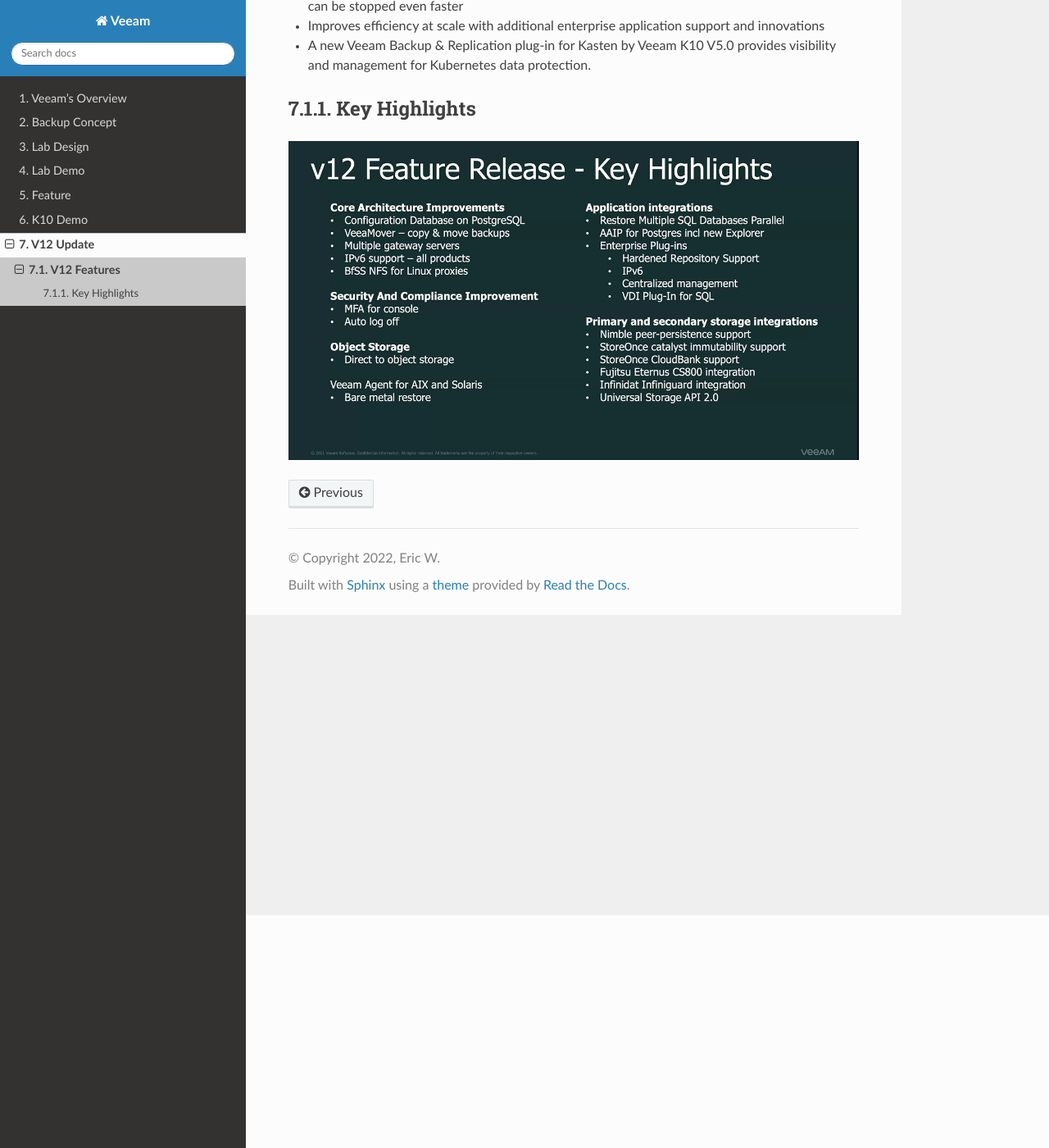
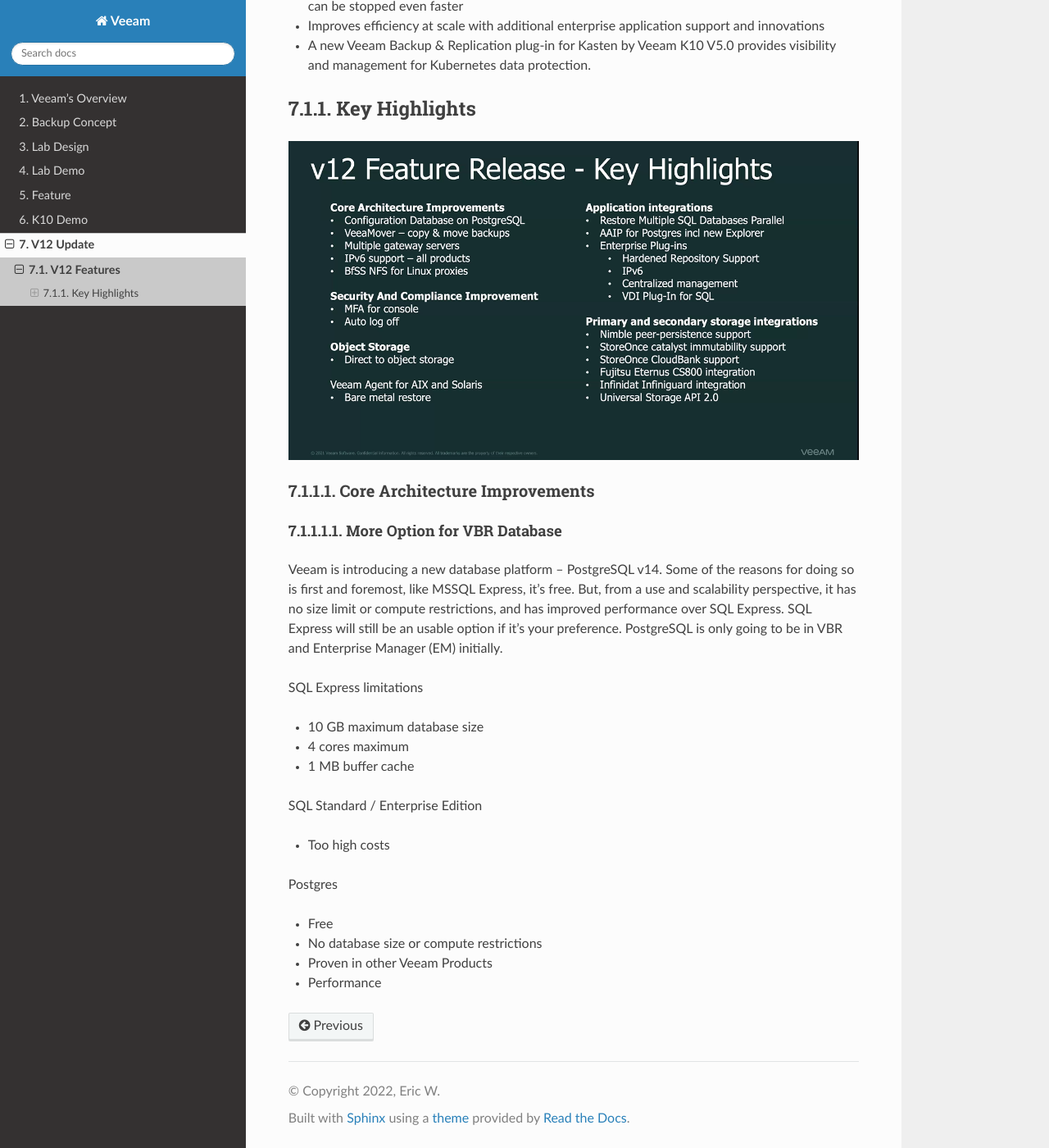
Before and after one commit to eric-synergy/veeam, a Sphinx documentation site: the page built from docs/source/v12/feature.rst, in a window 1280 px wide and 1400 px high, scrolled down 284 px. Shown: the whole window at 82% size. Built offline with Sphinx 7.4.7 and the Read the Docs theme 2.0.0, drawn with Linux system fonts in a browser that asks for light colours; pages that are not in the unit, such as notebooks, are missing from menus.

Commit message:
added v12

```diff
--- a/docs/source/v12/feature.rst
+++ b/docs/source/v12/feature.rst
@@ -12,3 +12,34 @@
 --------------
 
 .. image:: ../images/v12/v12_01.png
+
+
+Core Architecture Improvements
+~~~~~~~~~~~~~~~~~~~~~~~~~~~~~~
+
+More Option for VBR Database
+""""""""""""""""""""""""""""
+
+Veeam is introducing a new database platform – PostgreSQL v14.
+Some of the reasons for doing so is first and foremost, like MSSQL Express, it’s free.
+But, from a use and scalability perspective, it has no size limit or compute restrictions,
+and has improved performance over SQL Express.
+SQL Express will still be an usable option if it’s your preference.
+PostgreSQL is only going to be in VBR and Enterprise Manager (EM) initially.
+
+SQL Express limitations
+
+- 10 GB maximum database size
+- 4 cores maximum
+- 1 MB buffer cache
+
+SQL Standard / Enterprise Edition
+
+- Too high costs
+
+Postgres
+
+- Free
+- No database size or compute restrictions
+- Proven in other Veeam Products
+- Performance
```
